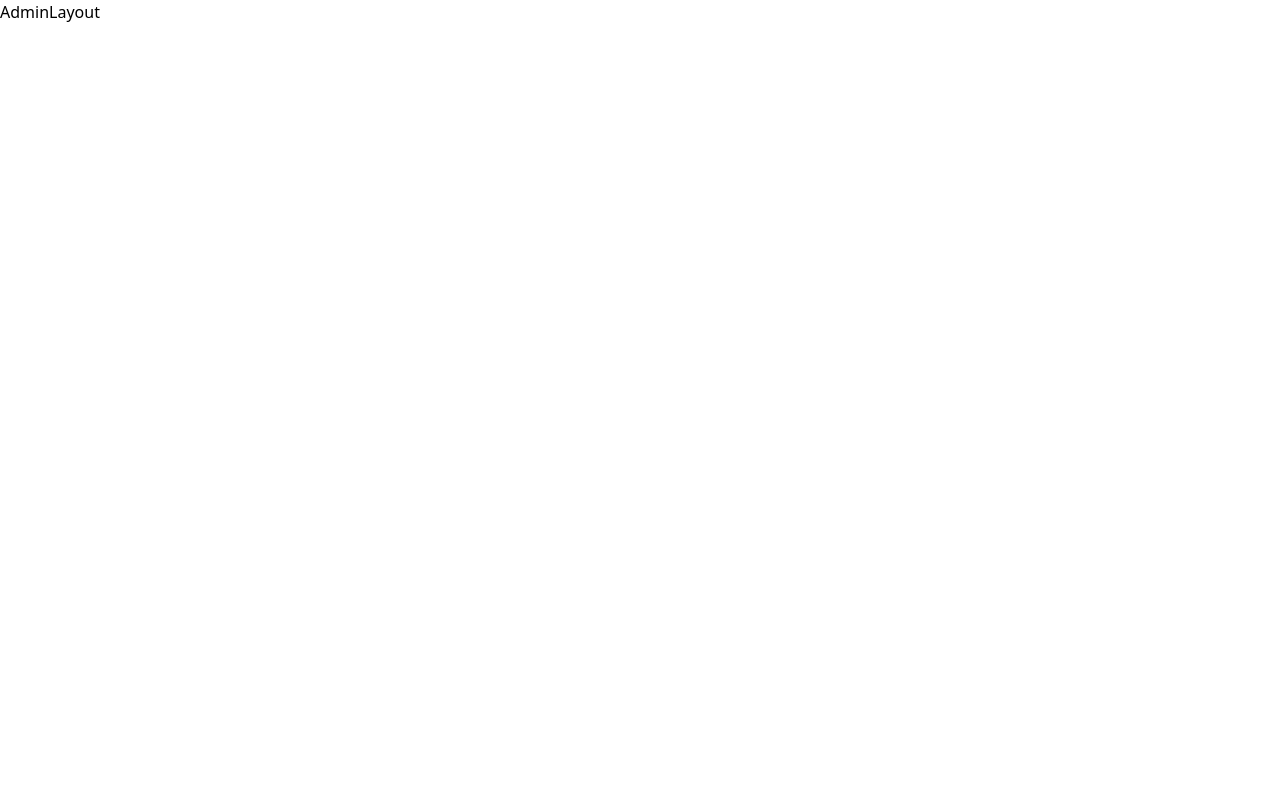
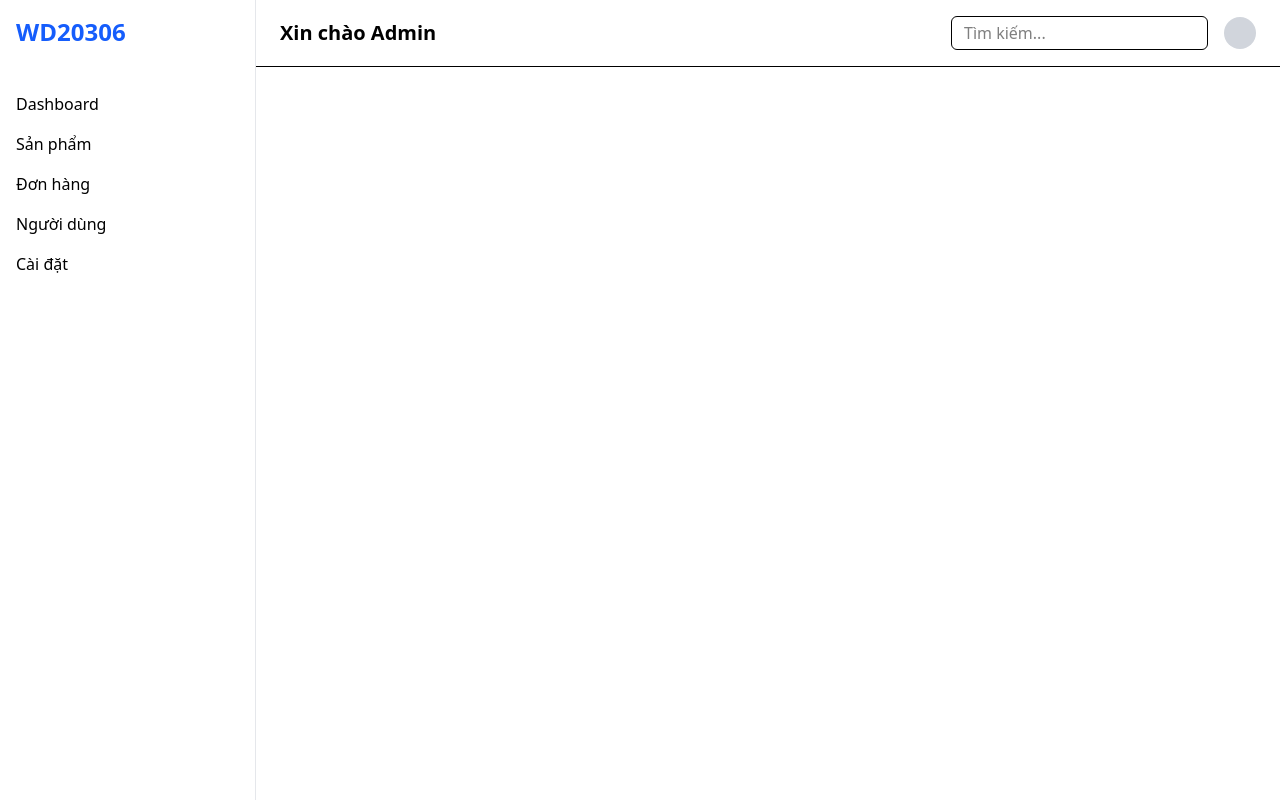
Before and after one commit to chinhpd5/WEB502, a React (Vite) app in the folder WD20306/: page /admin in a window 1280 px wide. Built offline with nearby package versions, Linux system fonts and the light colour scheme.

Commit message:
layout Admin

```diff
--- a/WD20306/src/layouts/AdminLayout.tsx
+++ b/WD20306/src/layouts/AdminLayout.tsx
@@ -1,8 +1,37 @@
-import React from 'react'
+import { Outlet } from "react-router-dom"
 
 function AdminLayout() {
   return (
-    <div>AdminLayout</div>
+    <div className="flex h-screen overflow-hidden">
+      {/* Sidebar */}
+      <aside className="w-64 bg-white border-r border-gray-200 hidden md:block">
+        <div className="p-4 text-2xl font-bold text-blue-600">
+          WD20306
+        </div>
+        <nav className="mt-5">
+          <a href="#" className="block px-4 py-2 hover:bg-blue-50">Dashboard</a>
+          <a href="#" className="block px-4 py-2 hover:bg-blue-50">Sản phẩm</a>
+          <a href="#" className="block px-4 py-2 hover:bg-blue-50">Đơn hàng</a>
+          <a href="#" className="block px-4 py-2 hover:bg-blue-50">Người dùng</a>
+          <a href="#" className="block px-4 py-2 hover:bg-blue-50">Cài đặt</a>
+        </nav>
+      </aside>
+      {/* Content */}
+      <div className="flex flex-col flex-1">
+        {/* Topbar */}
+        <header className="flex items-center justify-between bg-white px-6 py-4 border-b">
+          <div className="text-xl font-semibold">Xin chào Admin</div>
+          <div className="flex items-center gap-4">
+            <input type="text" placeholder="Tìm kiếm..." className="px-3 py-1 border rounded-md focus:outline-none focus:ring" />
+            <div className="w-8 h-8 bg-gray-300 rounded-full" />
+          </div>
+        </header>
+        {/* Main content */}
+        <main className="p-6 overflow-y-auto">
+          <Outlet/>
+        </main>
+      </div>
+    </div>
   )
 }
 
```
